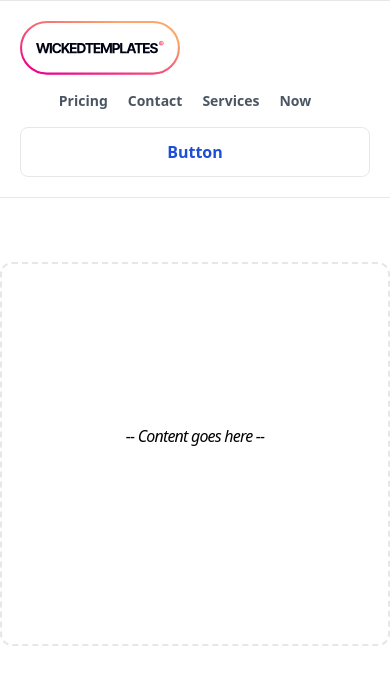
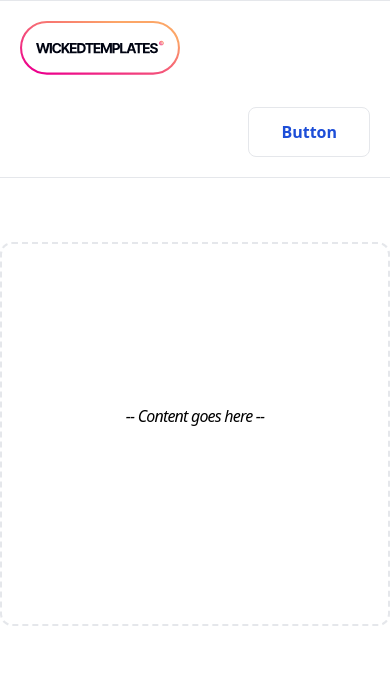
Before and after one commit to joypoddar/wicked-vue, a Vue app: page / in a window 390 px wide. Shown: the top 684 px of the page. Built offline with nearby package versions, Linux system fonts and the light colour scheme.

Commit message:
feat: nav05

```diff
--- a/src/App.vue
+++ b/src/App.vue
@@ -1,9 +1,9 @@
 <template>
-  <Nav04 />
+  <Nav05 />
 </template>
 
 <script setup>
-import Nav04 from "./components/00-nav/Nav04.vue";
+import Nav05 from "./components/00-nav/Nav05.vue";
 // This starter template is using Vue 3 experimental <script setup> SFCs
 // Check out https://github.com/vuejs/rfcs/blob/script-setup-2/active-rfcs/0000-script-setup.md
 </script>
--- /dev/null
+++ b/src/components/00-nav/Nav05.vue
@@ -0,0 +1,29 @@
+<template>
+  <div>
+    <header class="text-gray-700 bg-white border-t border-b body-font">
+      <div
+        class="container flex flex-col flex-wrap p-5 mx-auto md:items-center md:flex-row"
+      >
+        <a
+          class="flex items-center w-40 mb-4 font-medium text-gray-900 title-font md:mb-0"
+        >
+          <img src="../../assets/badges/WhitePink.svg" alt="" />
+        </a>
+        <button
+          class="items-center px-8 py-3 mt-4 ml-auto font-semibold text-blue-700 transition duration-500 ease-in-out transform bg-white border rounded-lg lg:inline-flex lg:mt-px hover:border-blue-800 hover:bg-blue-700 hover:text-white focus:ring focus:outline-none"
+        >
+          Button
+        </button>
+      </div>
+    </header>
+    <div
+      class="container w-full p-20 m-4 mx-auto my-16 text-center bg-white border-2 border-dashed border-blueGray-300 h-96 rounded-xl"
+    >
+      <p
+        class="mt-20 italic tracking-tighter text-md text-blueGray-500 title-font"
+      >
+        -- Content goes here --
+      </p>
+    </div>
+  </div>
+</template>
```
